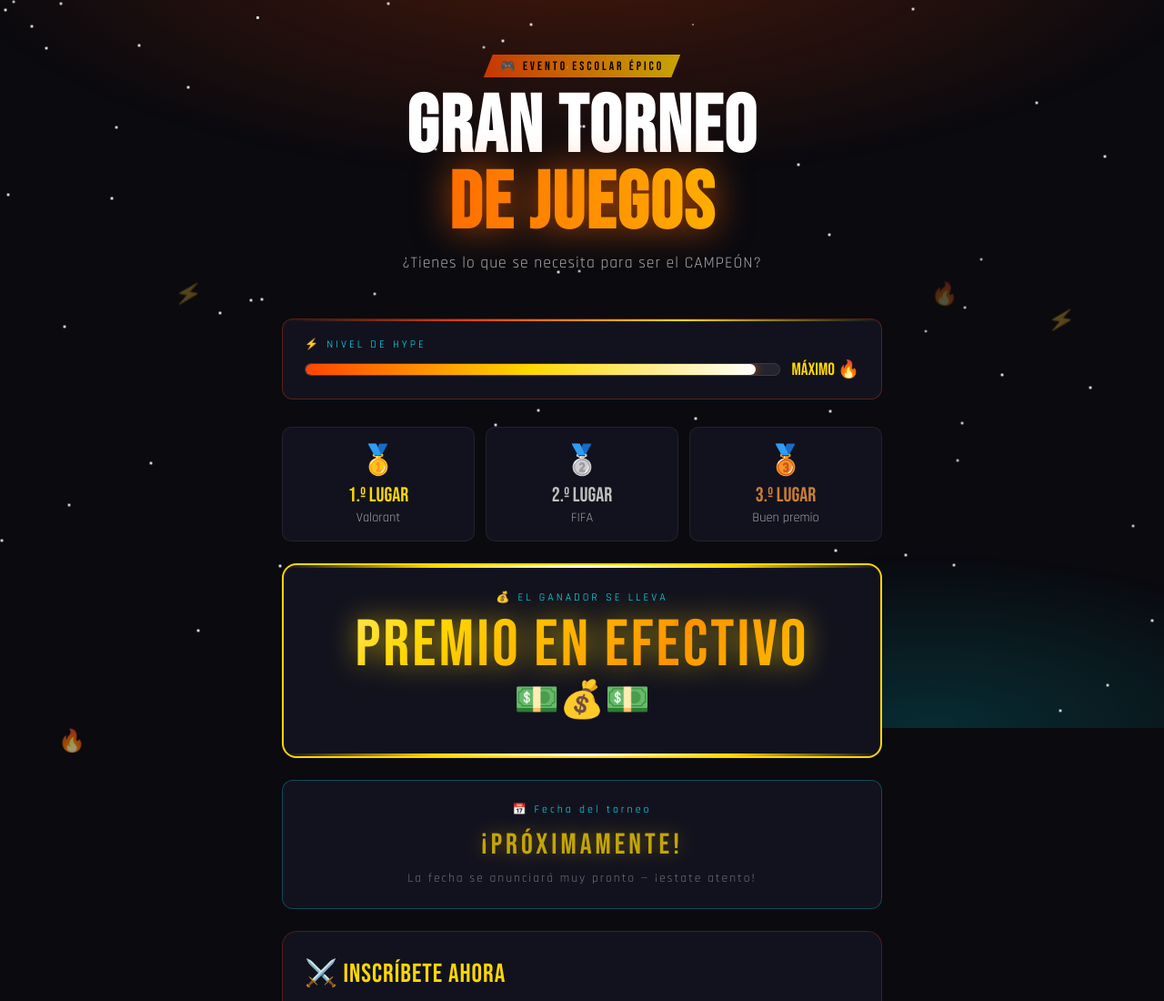
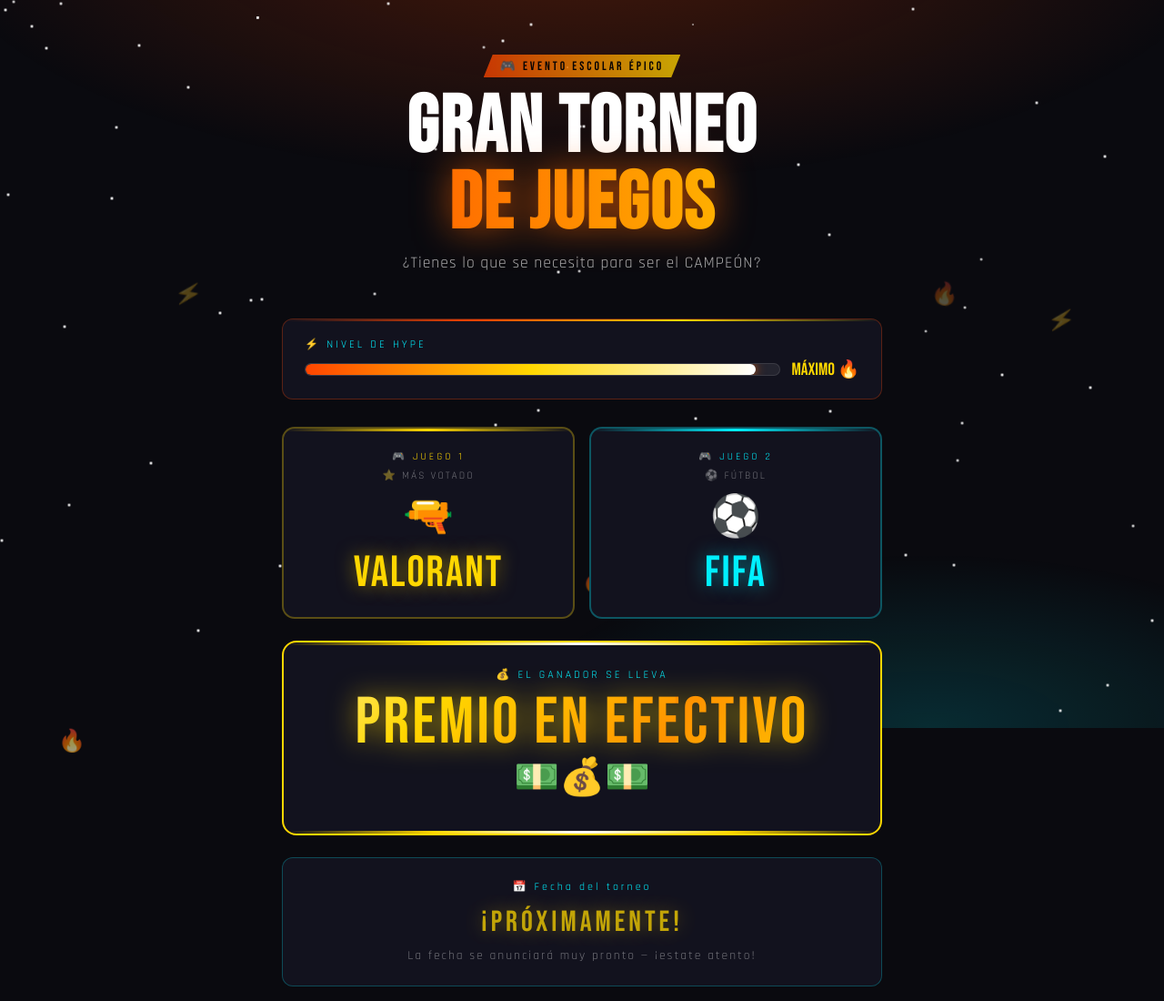
Before and after one commit to sweetdrop10326-netizen/Torneus, a plain HTML site: page index.html in a window 1280 px wide. Shown: the top 1100 px of the page at 91% size. Drawn offline with Linux system fonts and the light colour scheme.

Commit message:
Update index.html

```diff
--- a/index.html
+++ b/index.html
@@ -29,15 +29,27 @@
   .meter-fill{height:100%;width:0%;background:linear-gradient(90deg,#ff4500,#ffd700,#fff);border-radius:7px;box-shadow:0 0 12px rgba(255,100,0,.8);animation:fill-meter 2.5s ease forwards .5s}
   @keyframes fill-meter{to{width:95%}}
   .meter-text{font-family:'Bebas Neue',sans-serif;font-size:1.2rem;color:var(--gold);white-space:nowrap}
-  .prizes{display:grid;grid-template-columns:repeat(3,1fr);gap:12px;margin:24px 0}
-  .prize-card{background:var(--panel);border-radius:10px;padding:16px 10px;text-align:center;border:1px solid rgba(255,255,255,.07);transition:transform .2s,border-color .2s}
-  .prize-card:hover{transform:translateY(-4px);border-color:var(--gold)}
-  .prize-icon{font-size:2rem}
-  .prize-place{font-family:'Bebas Neue',sans-serif;font-size:1.4rem;margin:4px 0 2px}
-  .prize-card:nth-child(1) .prize-place{color:var(--gold)}
-  .prize-card:nth-child(2) .prize-place{color:#c0c0c0}
-  .prize-card:nth-child(3) .prize-place{color:#cd7f32}
-  .prize-amount{font-size:.9rem;color:rgba(255,255,255,.6)}
+
+  /* JUEGOS - 2 tarjetas grandes */
+  .games{display:grid;grid-template-columns:1fr 1fr;gap:16px;margin:24px 0}
+  .game-card{background:var(--panel);border-radius:14px;padding:24px 14px;text-align:center;border:2px solid rgba(255,255,255,.07);transition:transform .2s,border-color .2s;position:relative;overflow:hidden}
+  .game-card::before{content:'';position:absolute;top:0;left:0;right:0;height:3px}
+  .game-card:nth-child(1){border-color:rgba(255,215,0,.3)}
+  .game-card:nth-child(1)::before{background:linear-gradient(90deg,transparent,var(--gold),transparent)}
+  .game-card:nth-child(2){border-color:rgba(0,240,255,.3)}
+  .game-card:nth-child(2)::before{background:linear-gradient(90deg,transparent,var(--electric),transparent)}
+  .game-card:hover{transform:translateY(-5px)}
+  .game-card:nth-child(1):hover{border-color:var(--gold)}
+  .game-card:nth-child(2):hover{border-color:var(--electric)}
+  .game-num{font-size:.7rem;letter-spacing:3px;text-transform:uppercase;margin-bottom:6px}
+  .game-card:nth-child(1) .game-num{color:var(--gold)}
+  .game-card:nth-child(2) .game-num{color:var(--electric)}
+  .game-voted{font-size:.72rem;letter-spacing:2px;color:rgba(255,255,255,.4);margin-bottom:10px;text-transform:uppercase}
+  .game-icon{font-size:2.8rem;margin-bottom:8px}
+  .game-name{font-family:'Bebas Neue',sans-serif;font-size:clamp(2rem,7vw,3rem);letter-spacing:2px;line-height:1}
+  .game-card:nth-child(1) .game-name{color:var(--gold);text-shadow:0 0 20px rgba(255,215,0,.5)}
+  .game-card:nth-child(2) .game-name{color:var(--electric);text-shadow:0 0 20px rgba(0,240,255,.5)}
+
   /* PREMIO EN EFECTIVO */
   .efectivo-section{background:var(--panel);border:2px solid var(--gold);border-radius:16px;padding:28px 20px;text-align:center;margin:24px 0;position:relative;overflow:hidden}
   .efectivo-section::before{content:'';position:absolute;top:0;left:0;right:0;height:3px;background:linear-gradient(90deg,transparent,var(--gold),#fff,var(--gold),transparent)}
@@ -47,11 +59,13 @@
   @keyframes shine-text{to{background-position:200% center}}
   .efectivo-coins{font-size:2.5rem;margin-top:6px;animation:bounce-coins 1.5s ease infinite}
   @keyframes bounce-coins{0%,100%{transform:translateY(0)}50%{transform:translateY(-8px)}}
-  /* Fecha */
+
+  /* FECHA */
   .countdown-section{background:var(--panel);border:1px solid rgba(0,240,255,.25);border-radius:12px;padding:24px 20px;text-align:center;margin:24px 0}
   .cd-label{font-size:.75rem;letter-spacing:3px;color:var(--electric);margin-bottom:12px}
   .cd-pronto{font-family:'Bebas Neue',sans-serif;font-size:2rem;color:var(--gold);letter-spacing:4px;text-shadow:0 0 20px rgba(255,215,0,.5);animation:pulse-badge 2s infinite}
   .cd-sub{font-size:.85rem;color:rgba(255,255,255,.4);margin-top:8px;letter-spacing:2px}
+
   .form-section{background:var(--panel);border:1px solid rgba(255,69,0,.25);border-radius:16px;padding:28px 24px;position:relative;overflow:hidden}
   .form-section::after{content:'⚡';position:absolute;font-size:8rem;opacity:.03;right:-20px;top:50%;transform:translateY(-50%);pointer-events:none}
   .form-title{font-family:'Bebas Neue',sans-serif;font-size:1.8rem;margin-bottom:20px;color:var(--gold);letter-spacing:1px}
@@ -107,11 +121,20 @@
     </div>
   </div>
 
-  <!-- PREMIOS -->
-  <div class="prizes">
-    <div class="prize-card"><div class="prize-icon">🥇</div><div class="prize-place">1.º Lugar</div><div class="prize-amount">Valorant</div></div>
-    <div class="prize-card"><div class="prize-icon">🥈</div><div class="prize-place">2.º Lugar</div><div class="prize-amount">FIFA</div></div>
-    <div class="prize-card"><div class="prize-icon">🥉</div><div class="prize-place">3.º Lugar</div><div class="prize-amount">Buen premio</div></div>
+  <!-- JUEGOS -->
+  <div class="games">
+    <div class="game-card">
+      <div class="game-num">🎮 Juego 1</div>
+      <div class="game-voted">⭐ Más votado</div>
+      <div class="game-icon">🔫</div>
+      <div class="game-name">VALORANT</div>
+    </div>
+    <div class="game-card">
+      <div class="game-num">🎮 Juego 2</div>
+      <div class="game-voted">⚽ Fútbol</div>
+      <div class="game-icon">⚽</div>
+      <div class="game-name">FIFA</div>
+    </div>
   </div>
 
   <!-- PREMIO EN EFECTIVO -->
@@ -128,7 +151,7 @@
     <div class="cd-sub">La fecha se anunciará muy pronto — ¡estate atento!</div>
   </div>
 
-  <!-- FORMULARIO sin campo de juego -->
+  <!-- FORMULARIO -->
   <div class="form-section">
     <div class="form-title">⚔️ Inscríbete ahora</div>
     <div class="field"><label>Nombre completo</label><input type="text" id="nombre" placeholder="Tu nombre de guerrero..."/></div>
```
